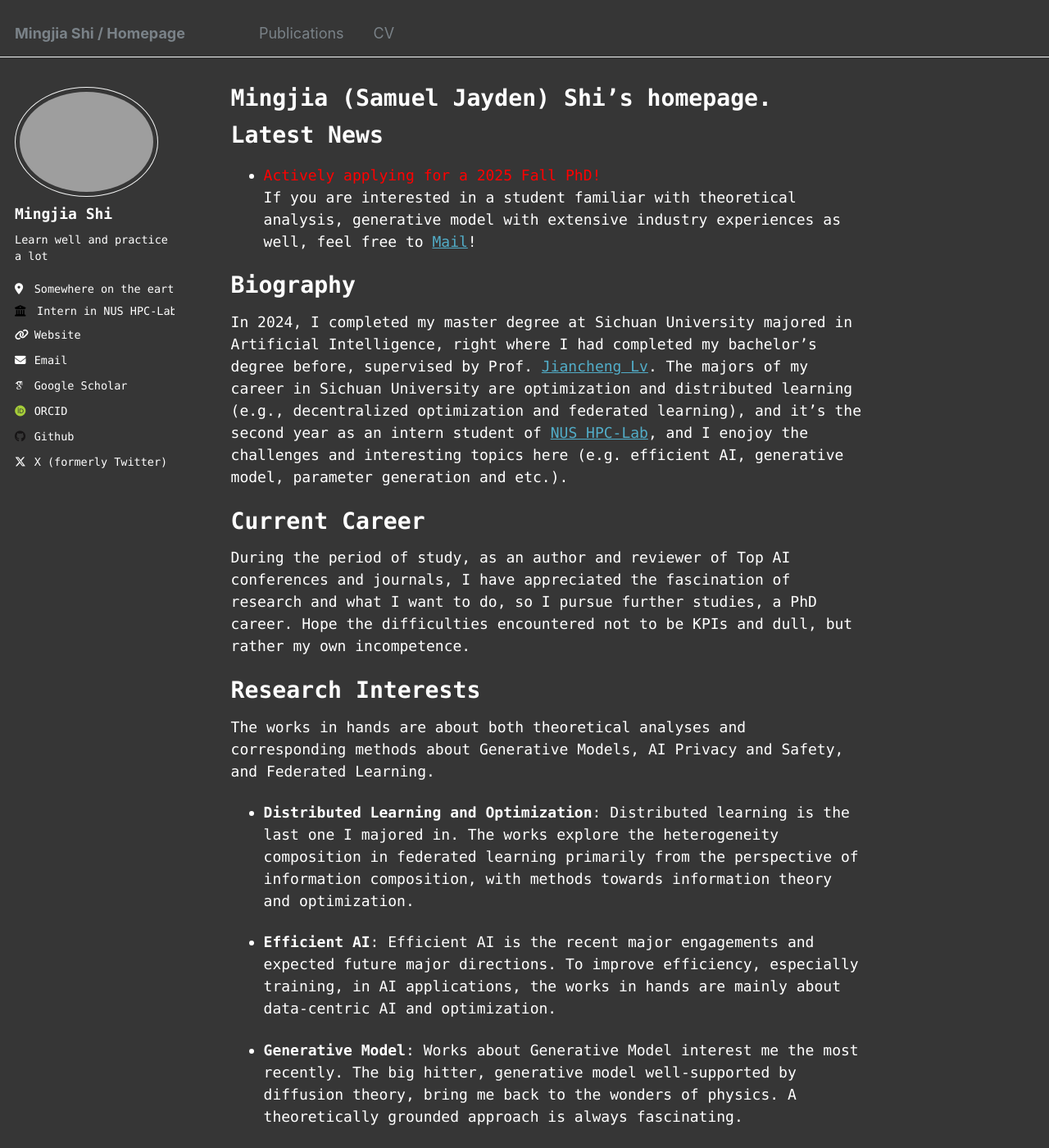
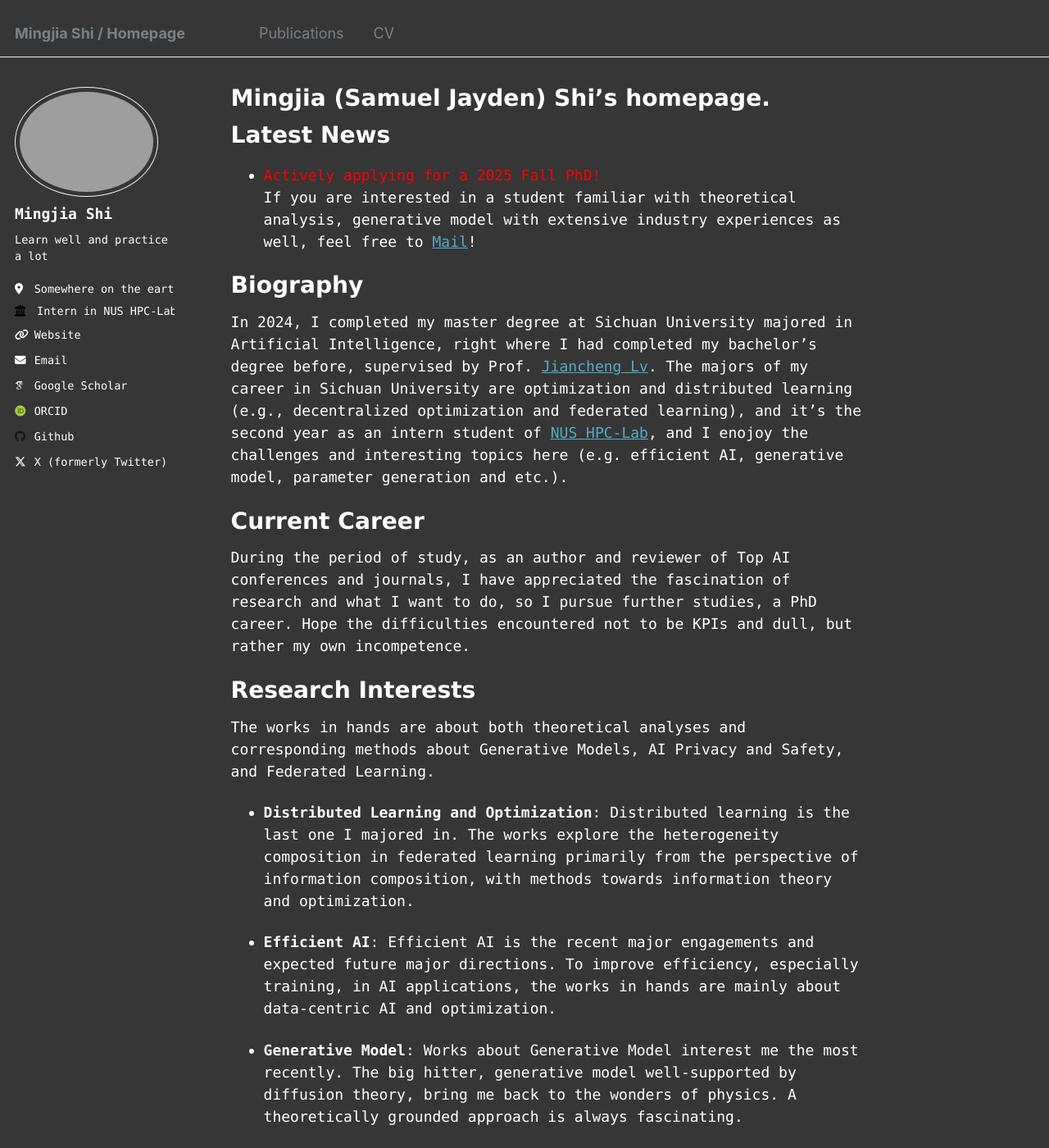
Before and after one commit to BDeMo/homepage, a Jekyll site: the page built from _pages/about.md, in a window 1280 px wide and 1400 px high. Shown: the whole window at 82% size. Built offline with Jekyll 4.4.1, drawn with Linux system fonts in a browser that asks for light colours; some web fonts are replaced.

Commit message:
Update fonts

```diff
--- a/_sass/_sidebar.scss
+++ b/_sass/_sidebar.scss
@@ -157,7 +157,7 @@
   position: relative;
   display: table-cell;
   vertical-align: middle;
-  font-family: $my_font;
+  font-family: $sidebar_font;
   z-index: 10;
   position: relative;
   cursor: pointer;
--- a/_sass/_variables.scss
+++ b/_sass/_variables.scss
@@ -29,13 +29,15 @@ $bodoni                     : "Bodoni MT", serif;
 $calisto                    : "Calisto MT", serif;
 $garamond                   : Garamond, serif;
 
-$my_font                    : $google, $monospace, $calisto;
+// customized font
+$my_font                    : $google, $monospace;
+$my_header_font             : Geneva, Garamond, "Lucida Bright";
 
 $sidebar_font               : $my_font;
 $navigator_font             : $my_font;
 $global-font-family         : $my_font;
-$header-font-family         : $my_font;
-$caption-font-family        : $my_font;
+$header-font-family         : $my_header_font;
+$caption-font-family        : $my_header_font;
 
 /* type scale */
 $type-size-1                : 2.441em;  // ~39.056px
```
